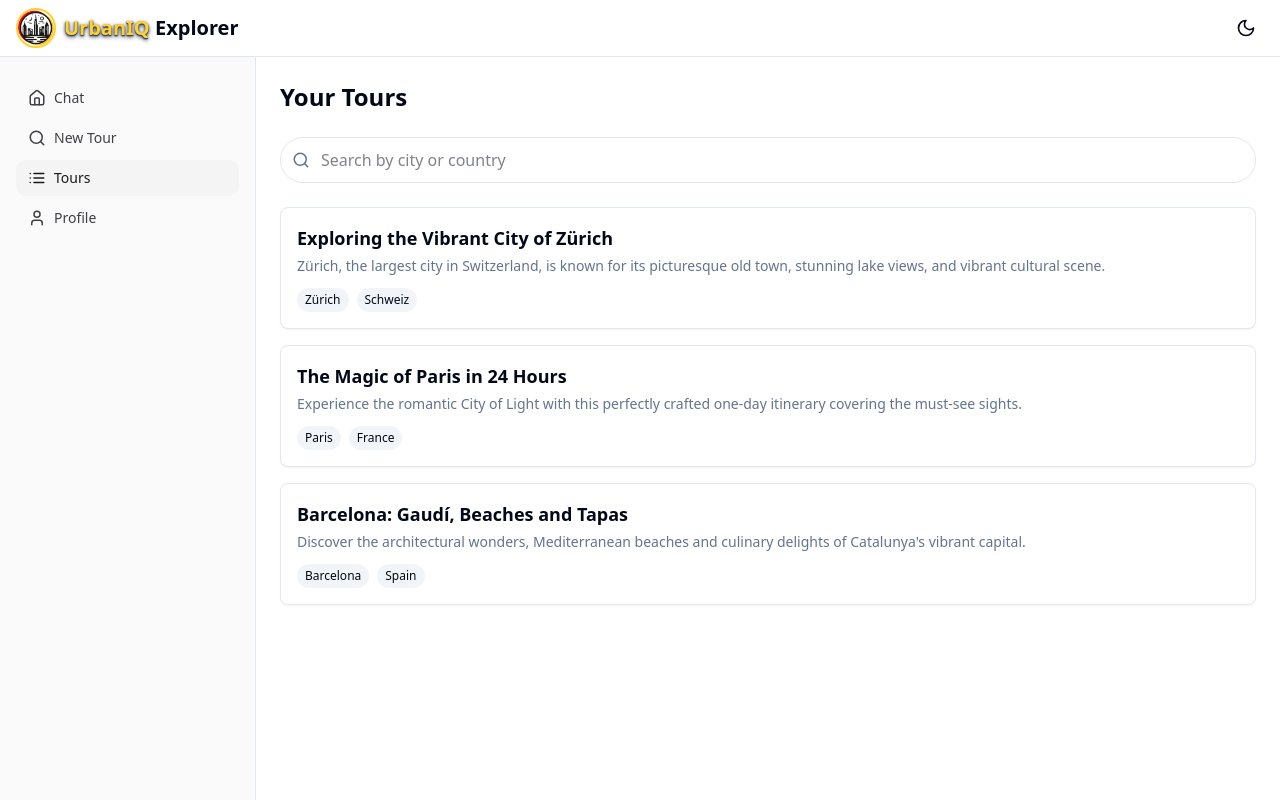
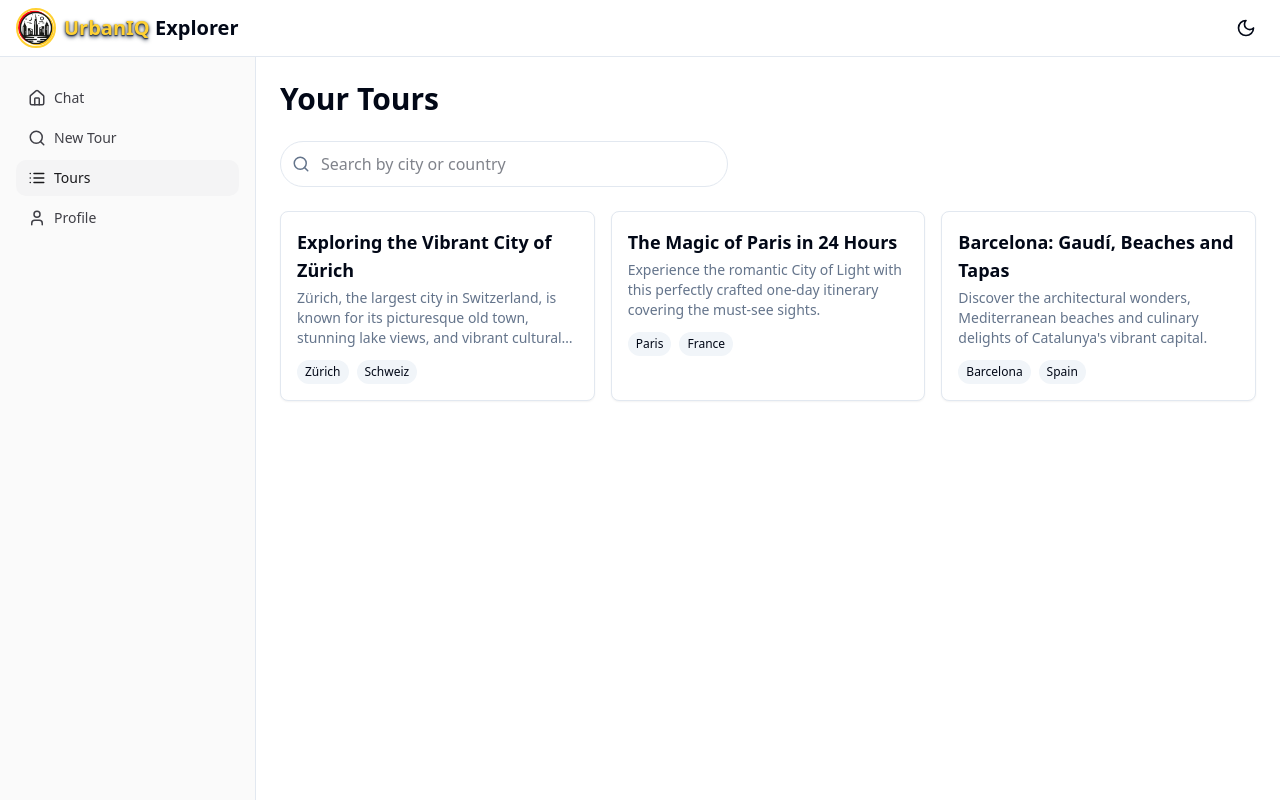
Before and after one commit to Freemasoid/nextjs-urbaniq-explorer, a Next.js app: page /tours in a window 1280 px wide. Built offline with nearby package versions, Linux system fonts and the light colour scheme.

Commit message:
style: enhance ToursPage layout with improved responsiveness, updated search input placeholder, and refined tour card presentation

```diff
--- a/src/app/tours/page.tsx
+++ b/src/app/tours/page.tsx
@@ -57,32 +57,34 @@ const ToursPage: React.FC = () => {
   );
 
   return (
-    <div className="w-full">
-      <h1 className="text-2xl font-bold mb-6">{t("tours.yourTours")}</h1>
+    <div>
+      <h1 className="text-2xl md:text-3xl font-bold mb-6">Your Tours</h1>
 
-      <div className="relative mb-6">
+      <div className="relative mb-6 max-w-md">
         <Search
           className="absolute left-3 top-1/2 transform -translate-y-1/2 text-muted-foreground"
           size={18}
         />
         <input
           type="text"
-          placeholder={t("tours.searchBy")}
+          placeholder="Search by city or country"
           value={searchQuery}
           onChange={(e) => setSearchQuery(e.target.value)}
           className="w-full rounded-full border pl-10 pr-4 py-2.5 focus:outline-none focus:ring-2 focus:ring-primary"
         />
       </div>
 
-      <div className="space-y-4">
+      <div className="grid grid-cols-1 md:grid-cols-2 lg:grid-cols-3 gap-4">
         {filteredTours.length === 0 ? (
-          <div className="text-center py-8">
-            <p className="text-muted-foreground">{t("tours.noToursFound")}</p>
+          <div className="text-center py-8 col-span-full">
+            <p className="text-muted-foreground">
+              No tours found. Try a different search or create a new tour.
+            </p>
             <Link
               href="/new-tour"
               className="btn-primary inline-block mt-4"
             >
-              {t("tours.createTour")}
+              Create New Tour
             </Link>
           </div>
         ) : (
@@ -92,12 +94,12 @@ const ToursPage: React.FC = () => {
               key={tour.id}
               className="block"
             >
-              <div className="tour-card hover:border-primary p-4">
+              <div className="tour-card hover:border-primary p-4 h-full">
                 <h2 className="font-semibold text-lg">{tour.title}</h2>
-                <p className="text-muted-foreground text-sm mt-1 line-clamp-2">
+                <p className="text-muted-foreground text-sm mt-1 line-clamp-3">
                   {tour.description}
                 </p>
-                <div className="flex gap-2 mt-3">
+                <div className="flex flex-wrap gap-2 mt-3">
                   {tour.tags.map((tag) => (
                     <span
                       key={tag}
```
